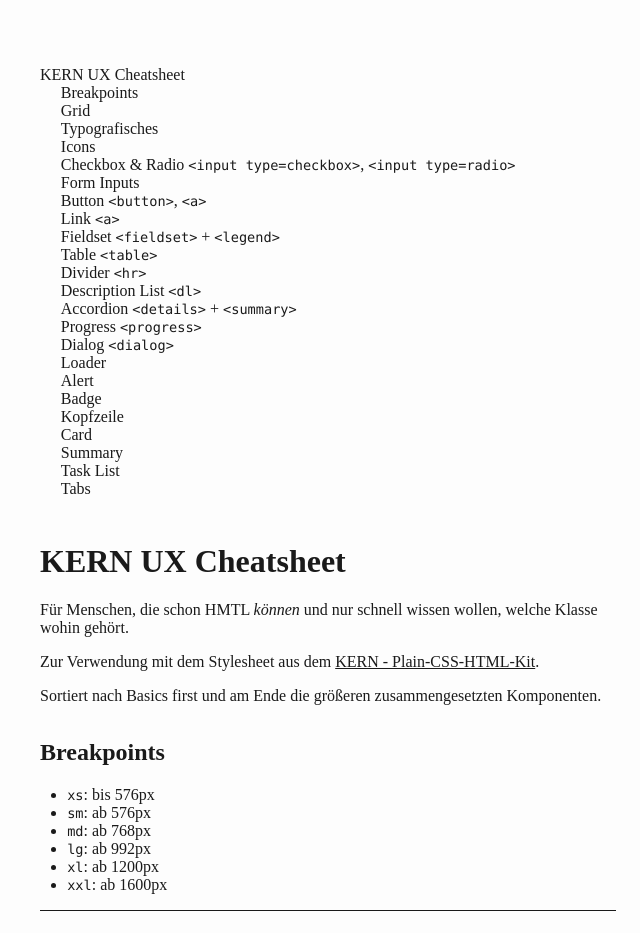
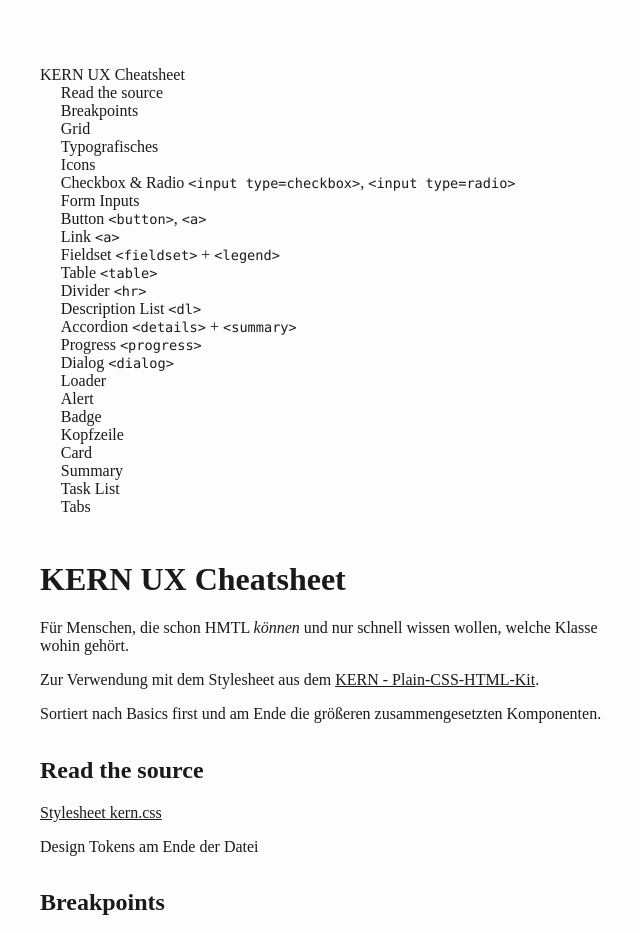
Before and after one commit to digitalservicebund/kern-ux-cheatsheet, a plain HTML site: page public/index.html in a window 1280 px wide. Shown: the top 933 px of the page, without its empty margins (312-952 px from the left). Drawn offline with Linux system fonts and the light colour scheme.

Commit message:
Add link to stylesheet

```diff
--- a/public/index.html
+++ b/public/index.html
@@ -239,6 +239,8 @@
 <li><a href="#kern-ux-cheatsheet" id="toc-kern-ux-cheatsheet">KERN UX
 Cheatsheet</a>
 <ul>
+<li><a href="#read-the-source" id="toc-read-the-source">Read the
+source</a></li>
 <li><a href="#breakpoints" id="toc-breakpoints">Breakpoints</a></li>
 <li><a href="#grid" id="toc-grid">Grid</a></li>
 <li><a href="#typografisches"
@@ -289,6 +291,11 @@
 Plain-CSS-HTML-Kit</a>.</p>
 <p>Sortiert nach Basics first und am Ende die größeren zusammengesetzten
 Komponenten.</p>
+<h2 id="read-the-source">Read the source</h2>
+<p><a
+href="https://cdn.jsdelivr.net/npm/@kern-ux/native/dist/kern.css">Stylesheet
+kern.css</a></p>
+<p>Design Tokens am Ende der Datei</p>
 <h2 id="breakpoints">Breakpoints</h2>
 <ul>
 <li><code>xs</code>: bis 576px</li>
```
Also changed, not shown: CHEATSHEET.md (+6 -0 lines).
